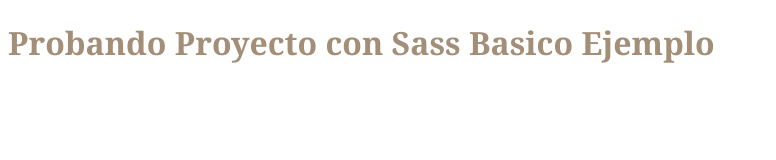
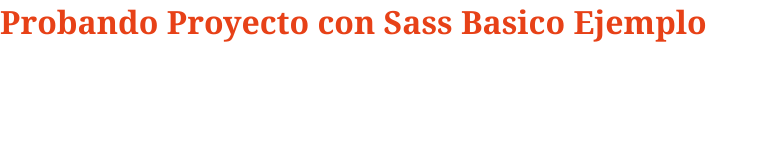
Before and after one commit to JuanDuran85/IntroSass, a plain HTML site: page index.html in a window 1280 px wide. Shown: the whole page, without its empty margins (0-776 px from the left). Drawn offline with Linux system fonts and the light colour scheme.

Commit message:
componentes de sass

```diff
--- /dev/null
+++ b/sass/components/_reset.scss
@@ -0,0 +1,4 @@
+* {
+    margin: 0px;
+    padding: 0px;
+}
--- a/sass/style.scss
+++ b/sass/style.scss
@@ -1,4 +1,6 @@
+@import "components/reset";
+
 h1 {
     font-family: Cambria, Cochin, Georgia, Times, 'Times New Roman', serif;
-    color: rgb(163, 142, 120);
+    color: rgb(231, 65, 23);
 }
```
Also changed, not shown: css/style.css, sass/components/_ciclos.scss (deleted), sass/components/_colores.scss (deleted), sass/components/_datos.scss (deleted), 1 other file.
